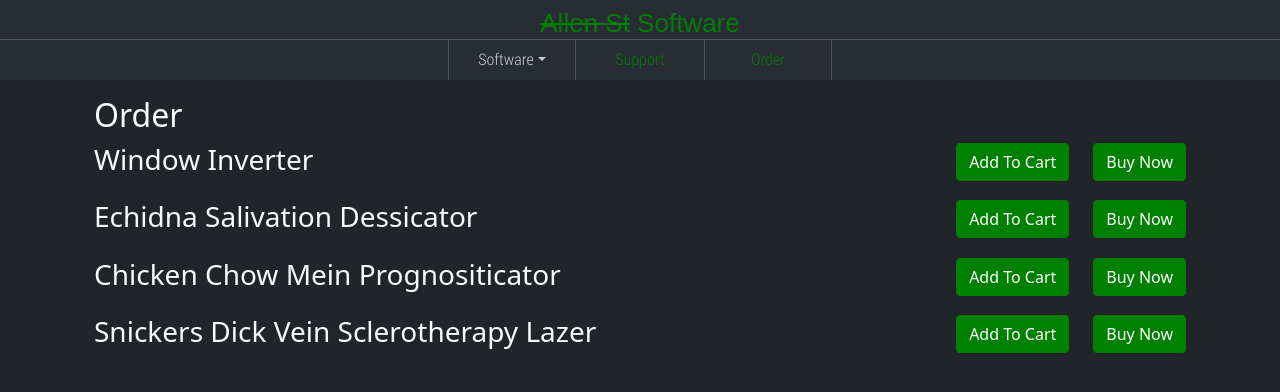
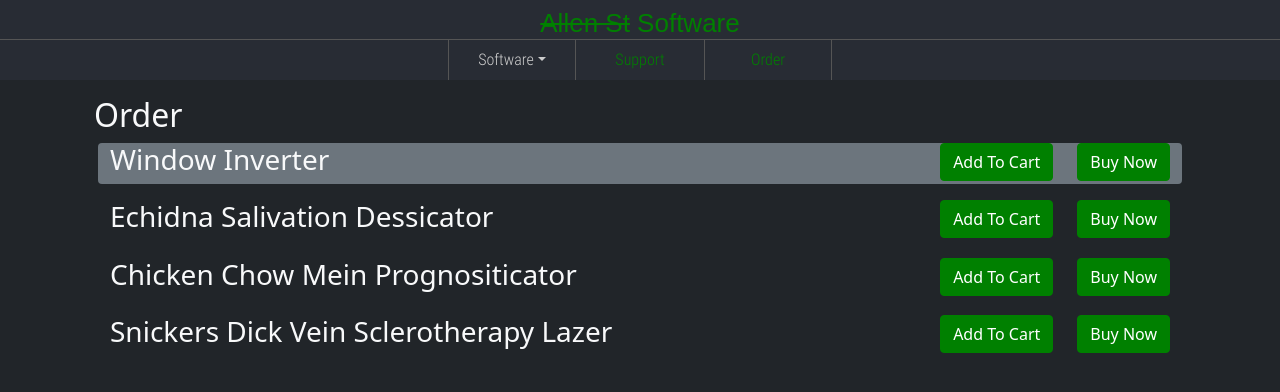
Before and after one commit to jmash/ds_studio, a React (Create React App) app: page /order in a window 1280 px wide. Shown: the top 392 px of the page. Built offline with nearby package versions, Linux system fonts and the light colour scheme.

Commit message:
:lipstick: :construction: working on styling

```diff
--- a/src/routes/Order/Order.js
+++ b/src/routes/Order/Order.js
@@ -2,11 +2,11 @@ import { Container, Row, Col, Button, Stack } from "react-bootstrap";
 
 export default function Order() {
     return (
-      <main style={{ padding: "1rem 0" }}>
+      <main className="py-3">
         <Container>
-        <h2 className="text-md-start text-center">Order</h2>
-            <Stack gap={3}>
-                <Row>
+        <h2 className="text-center text-md-start text-center">Order</h2>
+            <Stack className="px-3" gap={3}>
+                <Row className="rounded bg-secondary">
                     <Col className="text-center text-sm-center text-md-start">
                         <h3>Window Inverter</h3>
                     </Col>
```
